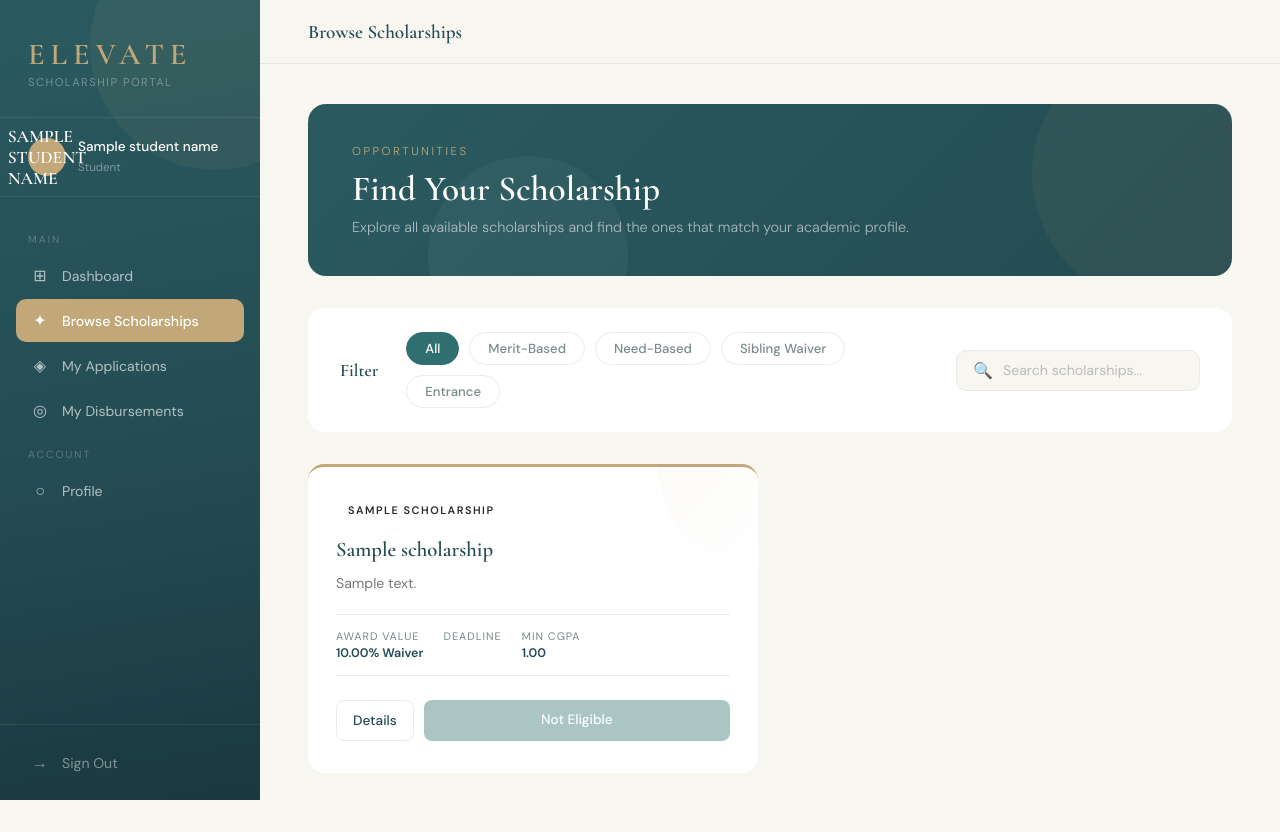
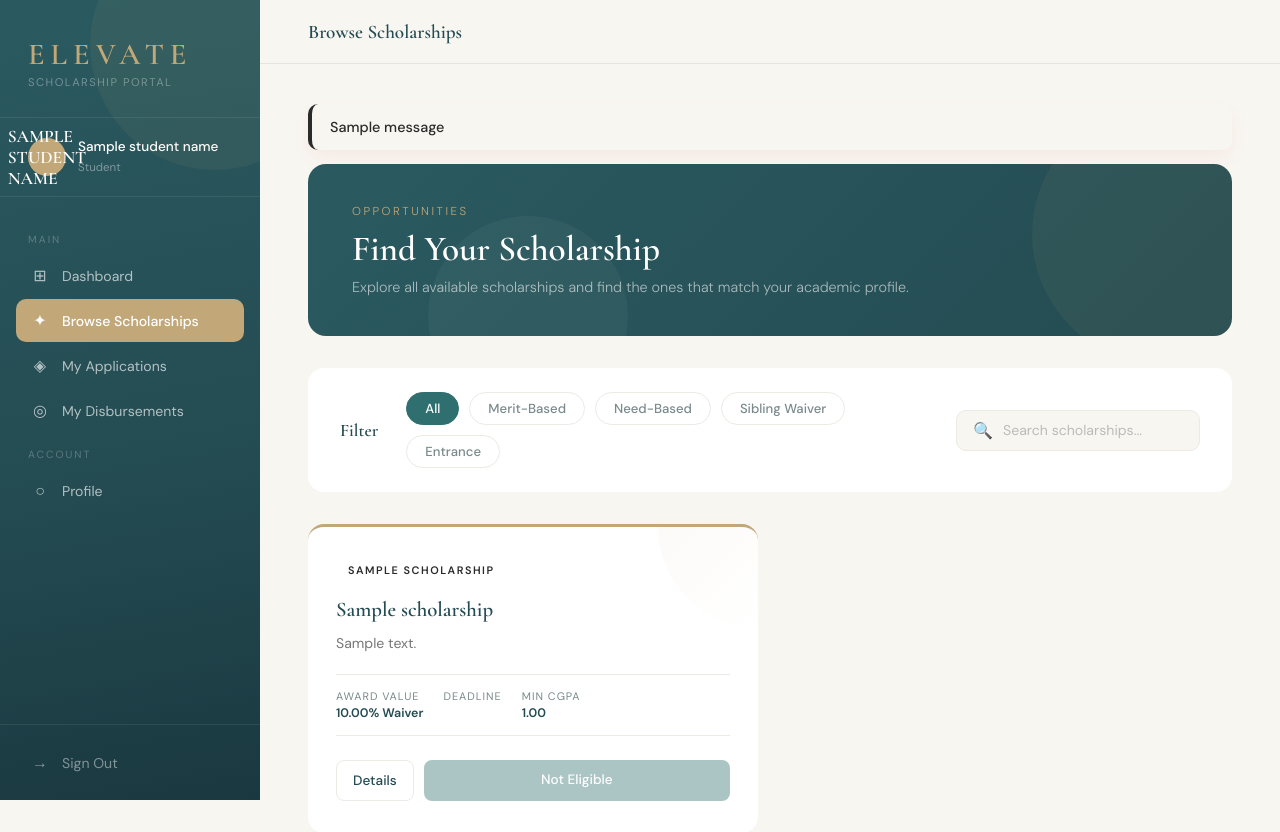
Before and after one commit to tasfia-Nowrin/Elevate----Smart-Scholarship-Management-System, a Django app: template scholarships/templates/browse_scholarships.html in a window 1280 px wide. Shown: the top 832 px of the page. Before the commit the page ends 800 px from the top, so only its background shows below. Run offline with Django 5.2, Linux system fonts and the light colour scheme; tables that the repository leaves empty hold one stand-in row (values such as "Sample post"); the template is opened without the code that fills it: values that come from a table or form of the project are taken from there, most other values are stand-ins (such as "Sample title", 1, 10 or a date in 2020); one stand-in notice (Sample message) is shown.

Commit message:
fix application form and browse scholarship UI

```diff
--- a/scholarships/templates/application_form.html
+++ b/scholarships/templates/application_form.html
@@ -552,7 +552,7 @@
 
 
 
-            <div class="form-card" style="text-align:right;">
+            <div class="form-card" style="text-align:center;">
 
                 <button
                     type="submit"
--- a/scholarships/templates/browse_scholarships.html
+++ b/scholarships/templates/browse_scholarships.html
@@ -303,6 +303,33 @@
             padding: 4px 10px;
             border-radius: 20px;
         }
+        .messages {
+    margin-bottom: 24px;
+}
+
+.alert {
+    padding: 14px 18px;
+    border-radius: 10px;
+    margin-bottom: 14px;
+    font-family: 'DM Sans', sans-serif;
+    font-size: 0.9rem;
+    font-weight: 500;
+    border-left: 4px solid;
+    box-shadow: 0 8px 18px rgba(222, 21, 21, 0.05);
+    animation: fadeIn .25s ease;
+}
+.alert.error {
+    background: #fdeeee;
+    color: #b42318;
+    border-color: #d92d20;
+}
+
+.alert.warning {
+    background: #fff7e6;
+    color: #9a6700;
+    border-color: #f5a623;
+}
+
     </style>
 </head>
 
@@ -351,6 +378,13 @@
             </div>
         </div>
         <div class="page-content">
+              {% if messages %}
+    {% for message in messages %}
+        <div class="alert {{ message.tags }}">
+            {{ message }}
+        </div>
+    {% endfor %}
+{% endif %}
             <div class="page-hero">
                 <p class="eyebrow">Opportunities</p>
                 <h1>Find Your Scholarship</h1>
```
